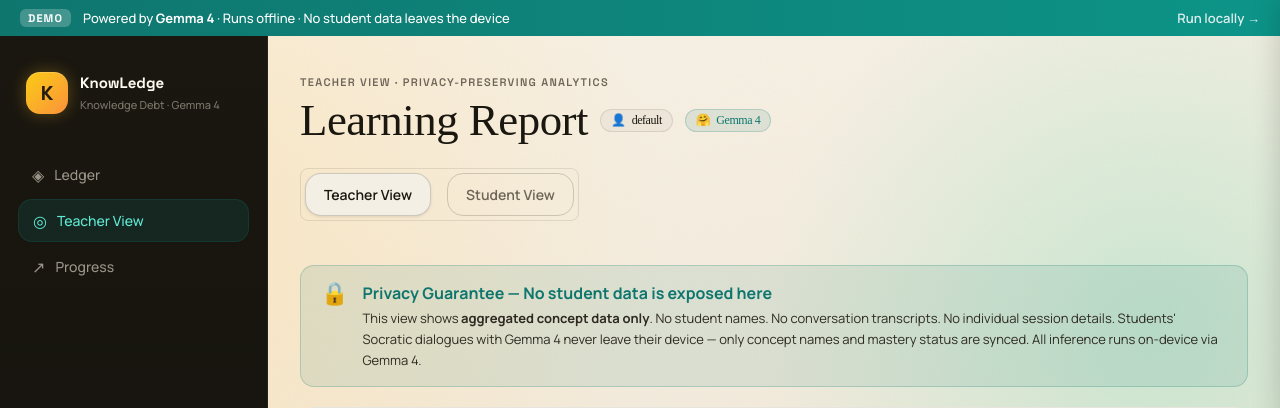
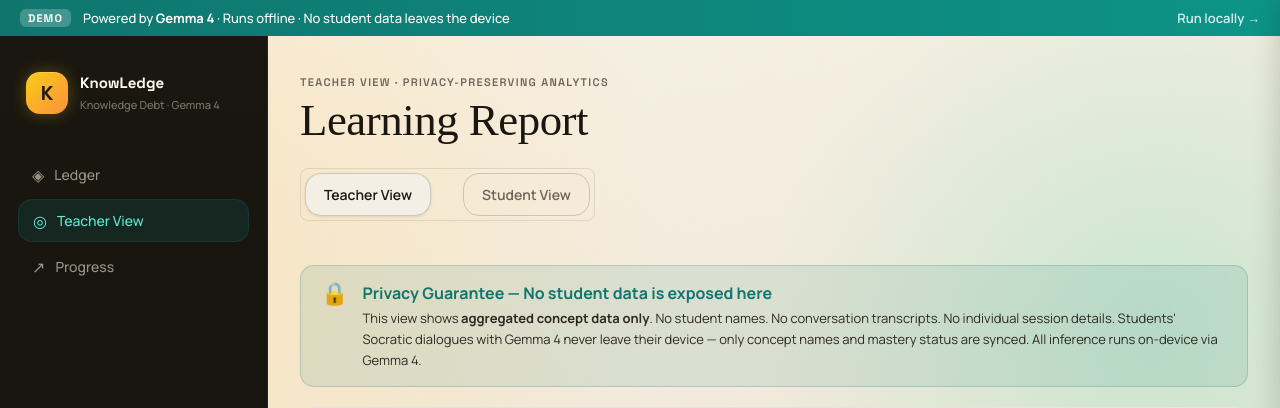
Before and after one commit to Charan-suresh/KnowLedge, a FastAPI app: page /reports in a window 1280 px wide. Shown: the top 408 px of the page. Run offline with FastAPI, Linux system fonts and the light colour scheme; data comes from the database, SQL or seed files in the repository; data that the repository does not hold is empty; some web fonts are replaced.

Commit message:
UI: Increase reports tab gap and remove topbar tags

```diff
--- a/knowledge/templates/base.html
+++ b/knowledge/templates/base.html
@@ -141,17 +141,6 @@
           <h1>{% block page_title %}KnowLedge{% endblock %}</h1>
         </div>
         <div class="topbar-actions">
-          <div class="student-chip">
-            <span class="student-icon">👤</span>
-            <span id="studentBadge">{{ student_id }}</span>
-          </div>
-          {% if inference_backend == "hf_space" or demo_mode %}
-          <button class="btn btn-primary" type="button" onclick="openInfoModal()">
-            <span>🤗 Gemma 4</span>
-          </button>
-          {% else %}
-          <button class="btn btn-primary" type="button" onclick="openLLMModal()">⚙ Ollama</button>
-          {% endif %}
         </div>
       </header>
 
--- a/knowledge/templates/reports.html
+++ b/knowledge/templates/reports.html
@@ -5,18 +5,6 @@
 {% block page_title %}
 <div style="display:flex;align-items:center;gap:12px;flex-wrap:wrap">
   Learning Report
-  <div style="display:inline-flex;align-items:center;gap:6px;font-size:12px;padding:4px 10px;border-radius:12px;background:var(--bg-deep);border:1px solid var(--line);font-weight:500;color:var(--ink);">
-    <span>👤</span> <span id="headerStudentBadge">{{ student_id }}</span>
-  </div>
-  {% if inference_backend == "hf_space" or demo_mode %}
-  <div style="display:inline-flex;align-items:center;gap:6px;font-size:12px;padding:4px 10px;border-radius:12px;background:var(--teal-light);border:1px solid rgba(15,118,110,0.2);color:var(--teal);font-weight:500;">
-    <span>🤗</span> Gemma 4
-  </div>
-  {% else %}
-  <div style="display:inline-flex;align-items:center;gap:6px;font-size:12px;padding:4px 10px;border-radius:12px;background:var(--bg-deep);border:1px solid var(--line);font-weight:500;">
-    <span>⚙</span> Ollama
-  </div>
-  {% endif %}
 </div>
 {% endblock %}
 
@@ -101,7 +89,7 @@
 
 {% block content %}
 
-<div class="view-toggle" style="display:flex;gap:16px;background:var(--card);border:1px solid var(--line);border-radius:8px;padding:4px;margin-bottom:24px;width:fit-content">
+<div class="view-toggle" style="display:flex;gap:32px;background:var(--card);border:1px solid var(--line);border-radius:8px;padding:4px;margin-bottom:24px;width:fit-content">
   <button id="btnInstructorView" class="btn btn-ghost" style="background:var(--bg);color:var(--text);font-weight:600;box-shadow:0 1px 3px rgba(0,0,0,0.1)" onclick="switchView('instructor')">Teacher View</button>
   <button id="btnStudentView" class="btn btn-ghost" style="color:var(--muted)" onclick="switchView('student')">Student View</button>
 </div>
```
